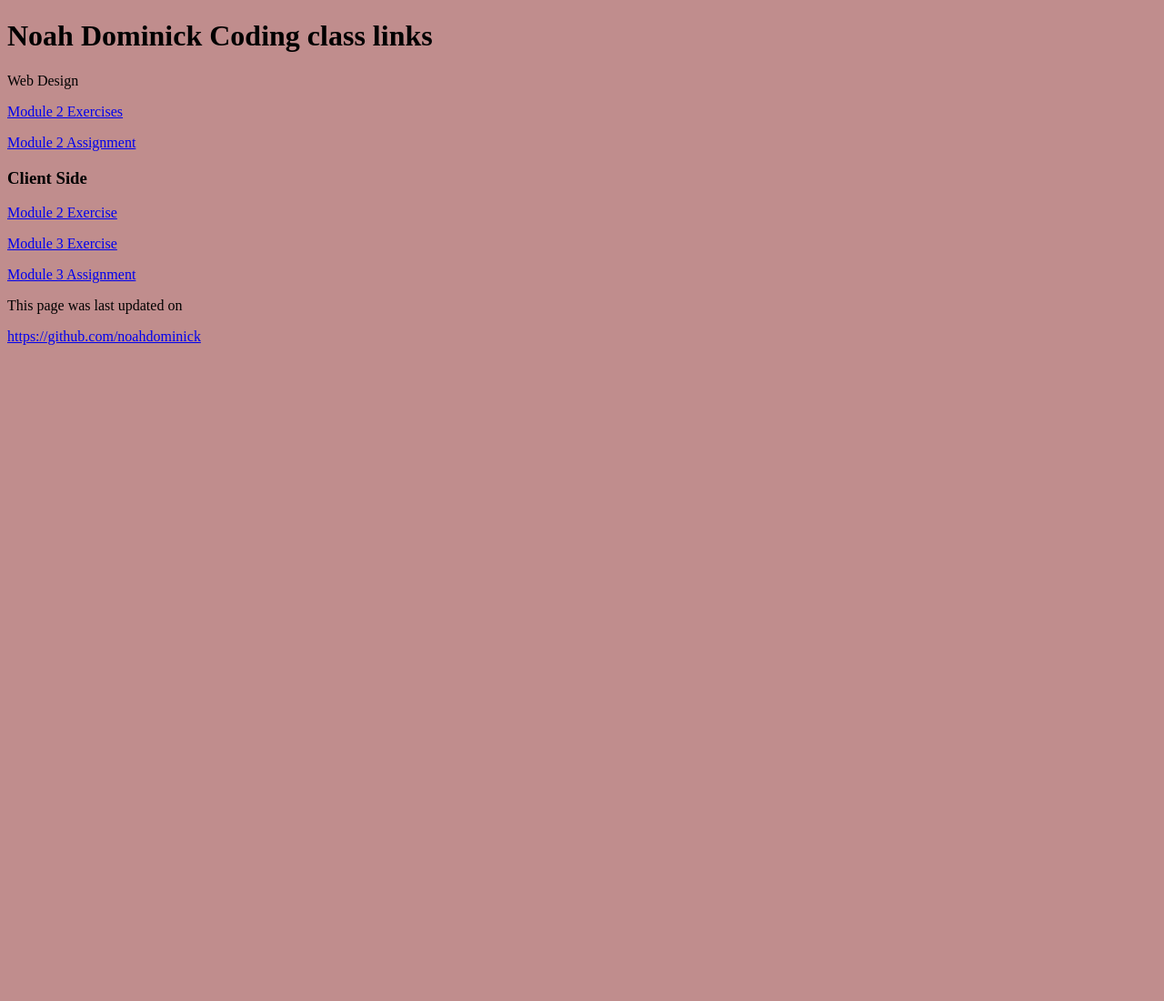
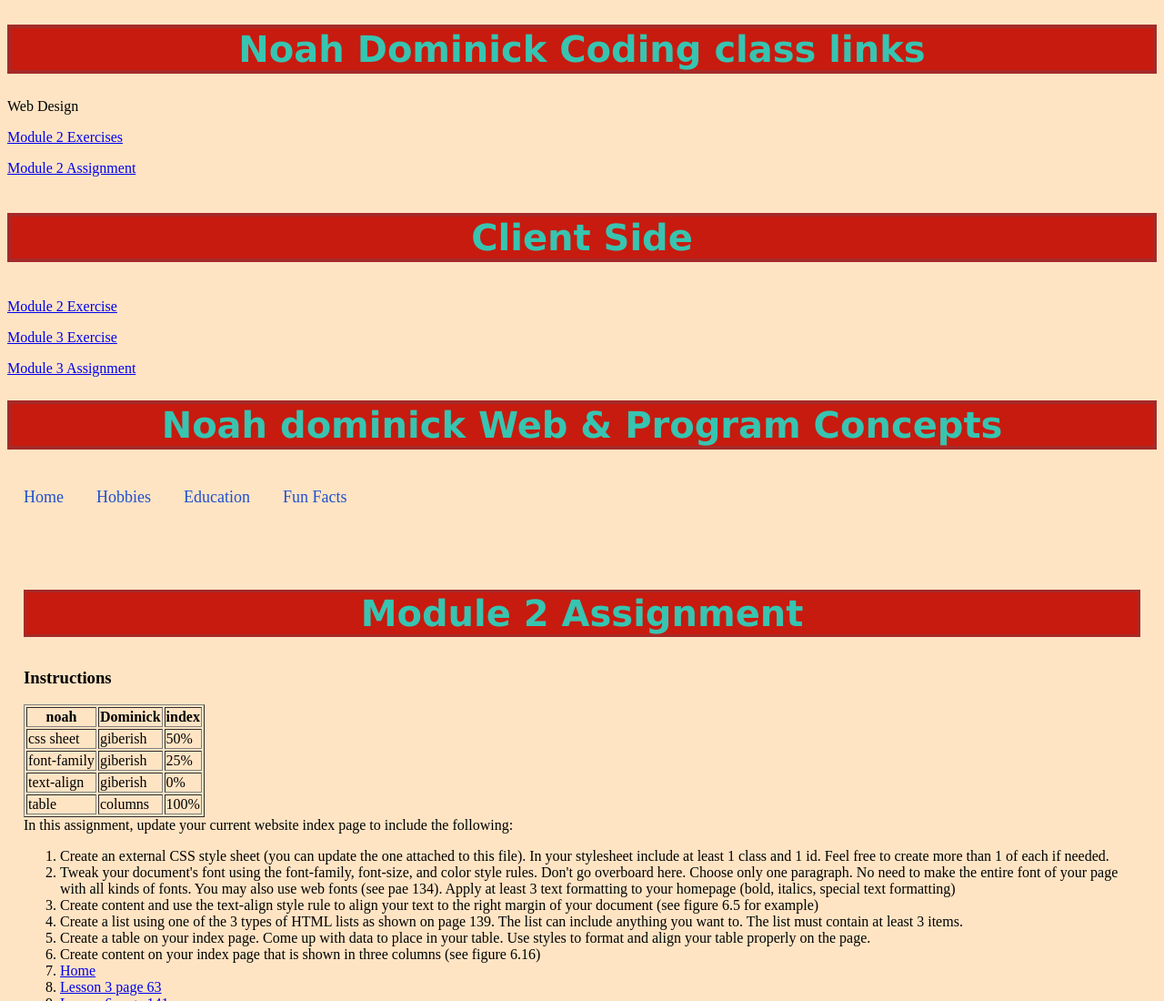
Before and after one commit to noahdominick/webdev, a plain HTML site: page index.html in a window 1280 px wide. Shown: the top 1100 px of the page at 91% size. Before the commit the page ends 800 px from the top, so only its background shows below. Drawn offline with Linux system fonts and the light colour scheme; files that its build step writes are made by us from their sources.

Commit message:
Update index.html

```diff
--- a/index.html
+++ b/index.html
@@ -8,25 +8,88 @@
     <title>Hi welcome </title>
 
   </head>
-  <body>
-    <h1>Noah Dominick Coding class links</h1>
-    </h2> Web Design</h2>
-      <p><a href="Module2/Mod2Exercise/Mod2Exercise/index.html">Module 2 Exercises</a></p>
-      <p><a href="Module2/Mod2Assignment/Mod2Assignment/index.html">Module 2 Assignment</a></p>
+  <body style="background-color:bisque">
+    <h1 class="sitetitle"style="border:brown;border-width: 4px; border-style: solid;">Noah Dominick Coding class links</h1>
+    </h2 > Web Design</h2>
+    <p><a href="Module2/Mod2Exercise/Mod2Exercise/index.html">Module 2 Exercises</a></p>
+    <p><a href="Module2/Mod2Assignment/Mod2Assignment/index.html">Module 2 Assignment</a></p>
 
-<h3>Client Side</h3>
+
+<h3 class="sitetitle"style="border:brown;border-width: 4px; border-style: solid;">Client Side</h3>
       <p><a href="ClientSide/Module2/">Module 2 Exercise</a></p>
       <p><a href="ClientSide/Module3/">Module 3 Exercise</a></p>
       <p><a href="ClientSide/Module3/">Module 3 Assignment</a></p>
-      <p>This page was last updated on</p>
-<!DOCTYPE html>
+      </p>
+      <!DOCTYPE html>
 <html lang="en">
   <head>
     <meta charset="utf-8">
     <meta http-equiv="X-UA-Compatible" content="IE=edge">
     <meta name="viewport" content="width=device-width, initial-scale=1">
     <link rel="stylesheet" href="module2.css">
-  <a href="url">https://github.com/noahdominick</a>
+
+    <title>Chapter 6 Fun</title>
+  </head>
+  <body>
+    <header>
+    <h1 class="sitetitle"style="border:brown;border-width: 4px; border-style: solid;" >Noah dominick Web & Program Concepts</h1>
+    </header>
+    <nav class="navbar">
+      <a href="index.html">Home</a>
+      <a href="hobbies.html">Hobbies</a>
+      <a href="education.html">Education</a>
+      <a href="funFacts.html"> Fun Facts</a>
+    </nav>
+    <section class="container">
+      <header><h2 class="sitetitle"style="border:brown;border-width: 3px; border-style: solid;">Module 2 Assignment</h2></header>
+      <article><h3>Instructions</h3>
+    <p>
+
+      <table border="1">
+        <tr><th>noah</th><th>Dominick</th><th>index</th></tr>
+        <tr><td>css sheet</td><td>giberish</td><td>50%</td></tr>
+        <tr><td>font-family</td><td>giberish</td><td>25%</td></tr>
+        <tr><td>text-align</td><td>giberish</td><td>0%</td></tr>
+        <tr><td>table</td><td>columns</td><td>100%</td></tr>
+        </table>
+
+      In this assignment, update your current website index page
+      to include the following:
+    </p>
+    <ol>
+      <li>Create an external CSS style sheet (you can update the one attached to this
+        file). In your stylesheet include at least 1 class and 1 id. Feel free to create
+        more than 1 of each if needed.
+      </li>
+      <li>Tweak your document's font using the font-family, font-size, and color style
+        rules. Don't go overboard here. Choose only one paragraph. No need to make
+        the entire font of your page with all kinds of fonts. You may also
+        use web fonts (see pae 134). Apply at least 3 text formatting to your
+        homepage (bold, italics, special text formatting)
+      </li>
+      <li>
+        Create content and use the text-align style rule to align your
+        text to the right margin of your document (see figure 6.5 for example)
+      </li>
+      <li>Create a list using one of the 3 types of HTML lists as shown
+        on page 139. The list can include anything you want to. The list
+        must contain at least 3 items.
+      </li>
+      <li>
+        Create a table on your index page. Come up with data to place in your table.
+        Use styles to format and align your table properly on the page.
+      </li>
+      <li>
+        Create content on your index page that is shown in three columns (see figure 6.16)
+        <li><a href="index.html">Home</a></li>
+              <li><a href="lesson3page63.html">Lesson 3 page 63</a></li>
+            <li><a href="lesson6page141.html">Lesson 6 page 141</a></li>
+            <li><a href="lesson6page153.html">Lesson 6 page 153</a></li>
+            <li><a href="lesson6page162.html">Lesson 6 page 162</a></li>
+      </li>
+    </ol>
+  </article>
+  <a href=https://noahdominick.github.io/webdev> GO Back to main index</a>
   </section>
     </body>
 </html>
```
